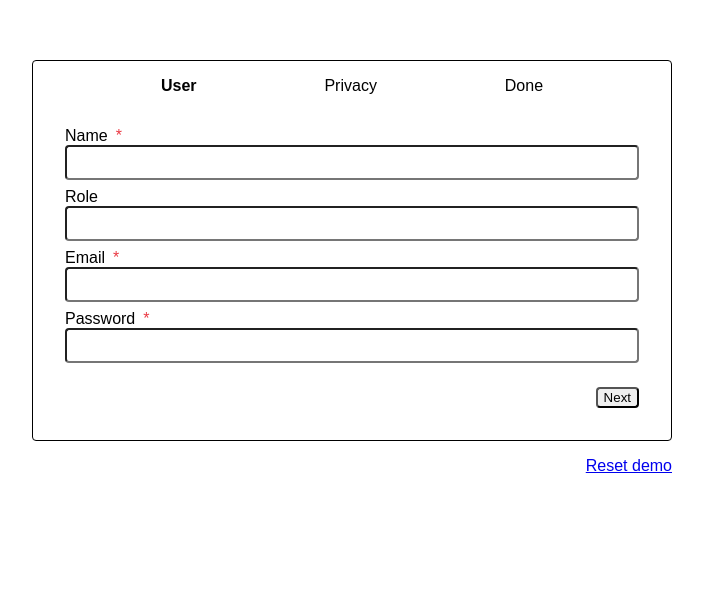
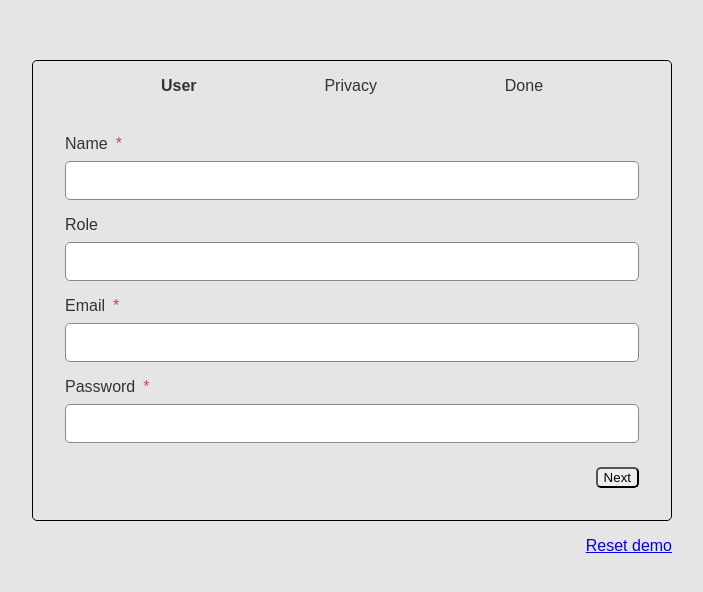
Before and after one commit to DavidSzczesniak/tray-task, a React (Create React App) app: page / in a window 1280 px wide. Shown: the part 196-788 px from the top of the page, without its empty margins (288-991 px from the left). Built offline with nearby package versions, Linux system fonts and the light colour scheme.

Commit message:
Refactored FormField component and added styling - improved the way in which the errors were retrieved and used in the jsx - added styling class to form input - added general styling to FormField.css to improve spacing and colors - added general styling to index.css mostly to set base colors

```diff
--- a/src/components/FormField/FormField.css
+++ b/src/components/FormField/FormField.css
@@ -1,8 +1,13 @@
+.form-field {
+    margin-top: 0.5rem;
+}
+
 .form-field input {
-    font-size: 1.25rem;
-    padding: 0.25rem;
+    font-size: 1.1rem;
+    padding: 0.5rem;
     width: 100%;
-    margin-bottom: 0.5rem;
+    margin: 0.5rem 0;
+    border: 1px solid var(--clr-outline);
 }
 
 .required-symbol {
@@ -10,6 +15,10 @@
     margin-left: 0.5rem;
 }
 
+input.invalid-input {
+    border-color: var(--error);
+}
+
 .invalid-input-msg {
     color: var(--error);
     margin-top: 0;
--- a/src/components/FormField/FormField.jsx
+++ b/src/components/FormField/FormField.jsx
@@ -4,7 +4,7 @@ import { useSelector } from 'react-redux';
 
 const FormField = ({ type = 'text', label, required, values, handleChange }) => {
     const id = label.toLowerCase();
-    const errors = useSelector((state) => state.errors);
+    const error = useSelector((state) => state.errors)?.[id];
 
     return (
         <div className="form-field" data-testid="form-field">
@@ -20,8 +20,9 @@ const FormField = ({ type = 'text', label, required, values, handleChange }) =>
                 value={values[id]}
                 onChange={handleChange}
                 data-testid="form-input"
+                className={error ? 'invalid-input' : ''}
             />
-            {errors?.[id] && <p className="invalid-input-msg">{errors[id]}</p>}
+            {error && <p className="invalid-input-msg">{error}</p>}
         </div>
     );
 };
--- a/src/index.css
+++ b/src/index.css
@@ -1,4 +1,8 @@
 :root {
+    --clr-primary: #333;
+    --clr-background: #e5e5e5;
+    --clr-outline: #888;
+
     --success: #16c784;
     --error: #ea3943;
 }
@@ -7,7 +11,7 @@
 
 * {
     font-family: 'Poppins', sans-serif;
-    border-radius: 4px;
+    border-radius: 5px;
 }
 
 html {
@@ -23,4 +27,6 @@ html {
 body {
     margin: 0;
     padding: 20% 25%;
+    background: var(--clr-background);
+    color: var(--clr-primary);
 }
```
Also changed, not shown: 1 other file (tests, documents, lock files or other folders).
